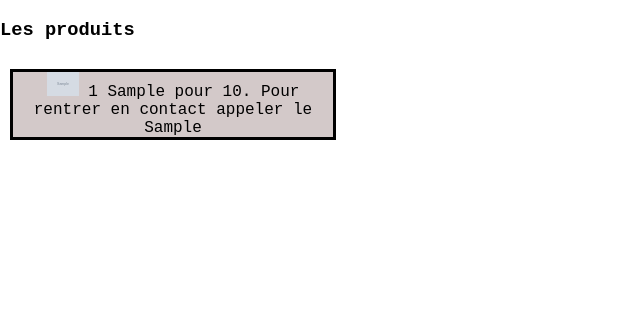
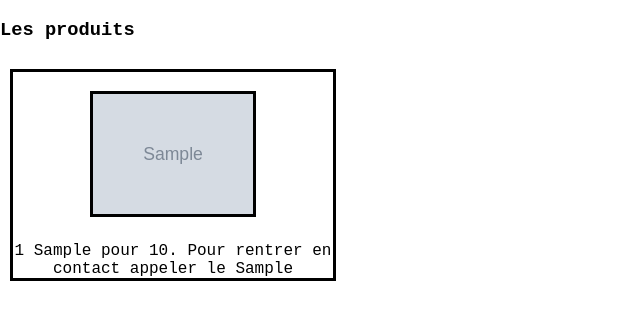
Before and after one commit to maelaubert56/SwapMarket, a PHP site: page /acheter.php in a window 1280 px wide. Shown: the part 90-410 px from the top of the page, without its empty margins (0-640 px from the left). Run offline with PHP 8.4, Linux system fonts and the light colour scheme; tables that the repository leaves empty or names only in its code hold one stand-in row (values such as "Sample post"); grey boxes marked "Sample" are stand-in pictures.

Commit message:
modified:   acheter.php 	modified:   css/style_produit.css

```diff
--- a/acheter.php
+++ b/acheter.php
@@ -45,7 +45,9 @@
                     $tempo_photo = $contenu[$i]["photo"];
                     ?>
                     <div class="produit">
-                    <img class="image_produit" src=<?php echo $tempo_photo ?> alt="Nous excuson pour la gène occasioné"/>
+                        <h3>
+                            <img class="image_produit" src=<?php echo $tempo_photo ?> alt="Nous excuson pour la gène occasioné"/>
+                        </h3>
                     <?php
                     echo $contenu[$i]["askbid"]," ",$contenu[$i]["model"]," pour ",$contenu[$i]["price"],". Pour rentrer en contact appeler le ",$contenu[$i]["contact"];
                     ?>
@@ -54,6 +56,5 @@
                     $i = $i + 1;
                 }
                 ?>
-        </div>
     </body>
 </html>
--- a/css/style_produit.css
+++ b/css/style_produit.css
@@ -97,14 +97,16 @@ div#footer{
 
 .produit{
     width: 25%;
+	height: 50%;
     text-align: center;
-    background-color: #d3c9c9;
+    background-color: #FFFFFF;
     margin: 10px 10px 10px 10px;
     border:solid#000000;
     display: inline-block;
 }
 
 .image_produit{
-	width:10%;
+	border:solid#000000;
+	width:50%;
 	display: center;
 }
```
